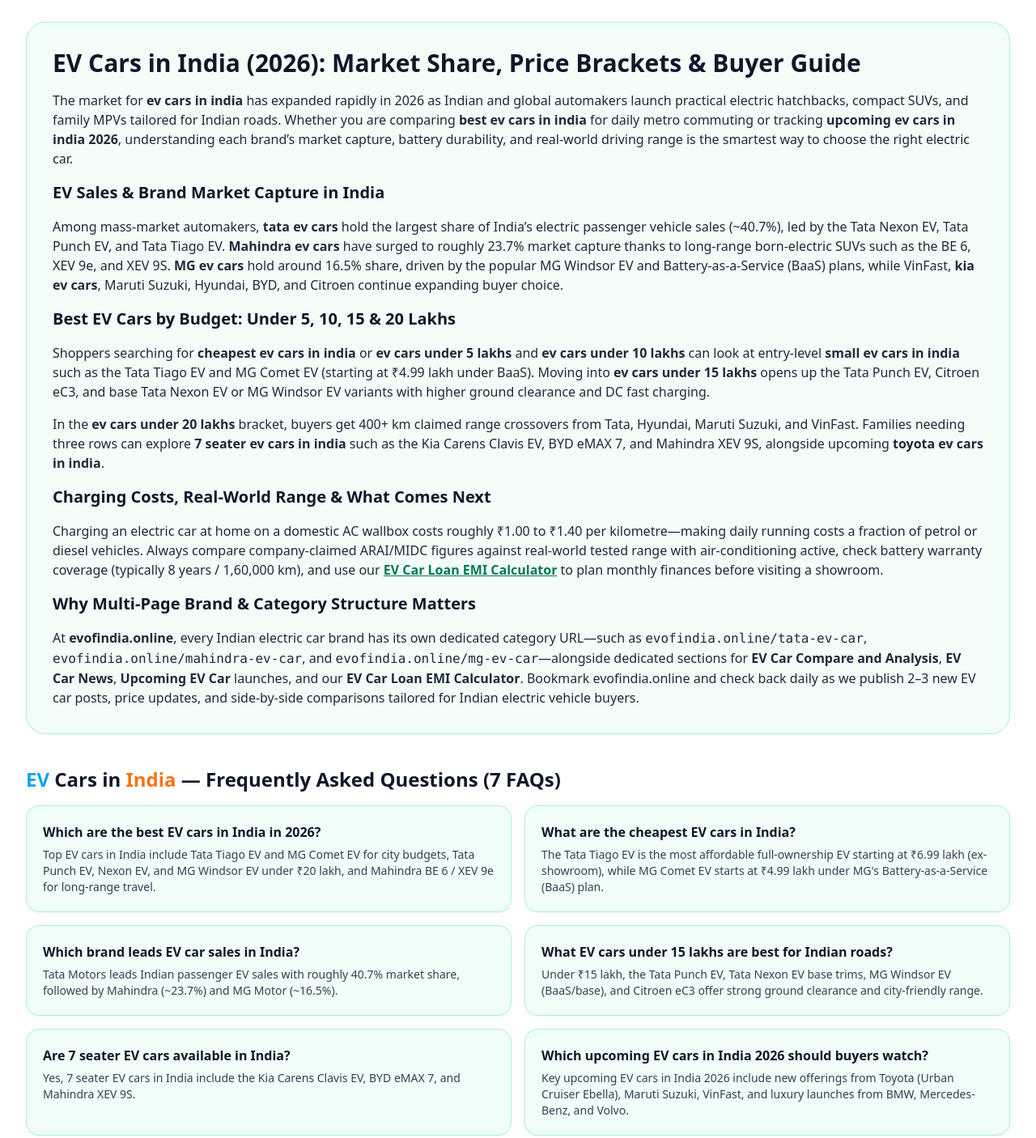
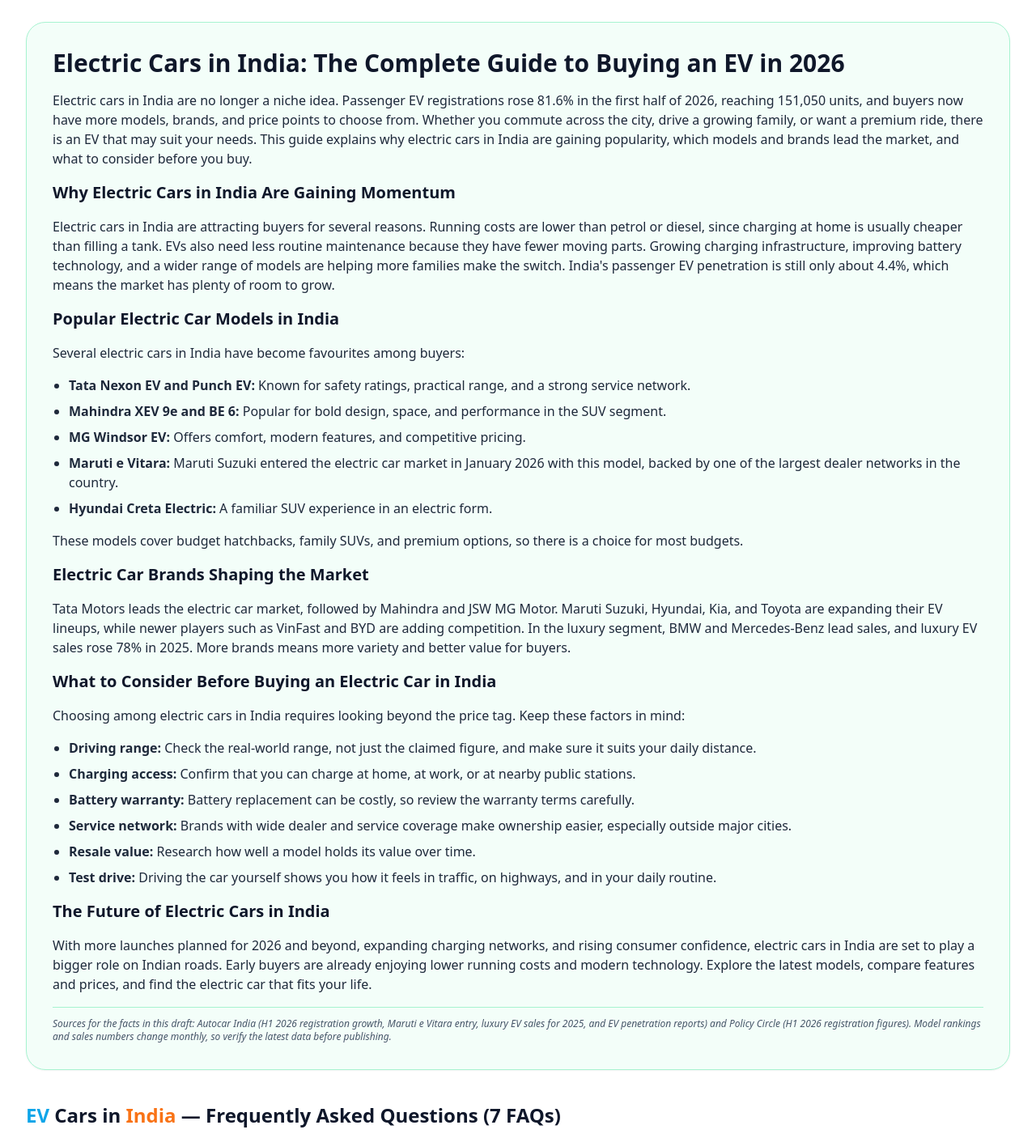
Before and after one commit to sumit1991smt-gif/EV-Cars, a plain HTML site: page index.html in a window 1280 px wide. Shown: the part 1540-2946 px from the top of the page at 81% size. Drawn offline with nearby package versions, Linux system fonts and the light colour scheme; a script that the page names is missing; files whose address does not match are found by name.

Commit message:
Add files via upload

```diff
--- a/index.html
+++ b/index.html
@@ -271,28 +271,46 @@
 
 
 <article class="mt-10 rounded-3xl border border-emerald-200 bg-emerald-50/60 p-6 sm:p-8 shadow-sm prose prose-slate max-w-none space-y-4">
-  <h2 class="text-2xl sm:text-3xl font-extrabold text-slate-900">EV Cars in India (2026): Market Share, Price Brackets &amp; Buyer Guide</h2>
+  <h2 class="text-2xl sm:text-3xl font-extrabold text-slate-900">Electric Cars in India: The Complete Guide to Buying an EV in 2026</h2>
   <p>
-    The market for <strong>ev cars in india</strong> has expanded rapidly in 2026 as Indian and global automakers launch practical electric hatchbacks, compact SUVs, and family MPVs tailored for Indian roads. Whether you are comparing <strong>best ev cars in india</strong> for daily metro commuting or tracking <strong>upcoming ev cars in india 2026</strong>, understanding each brand’s market capture, battery durability, and real-world driving range is the smartest way to choose the right electric car.
+    Electric cars in India are no longer a niche idea. Passenger EV registrations rose 81.6% in the first half of 2026, reaching 151,050 units, and buyers now have more models, brands, and price points to choose from. Whether you commute across the city, drive a growing family, or want a premium ride, there is an EV that may suit your needs. This guide explains why electric cars in India are gaining popularity, which models and brands lead the market, and what to consider before you buy.
   </p>
-  <h3 class="text-xl font-bold text-slate-900">EV Sales &amp; Brand Market Capture in India</h3>
+  <h3 class="text-xl font-bold text-slate-900">Why Electric Cars in India Are Gaining Momentum</h3>
   <p>
-    Among mass-market automakers, <strong>tata ev cars</strong> hold the largest share of India’s electric passenger vehicle sales (~40.7%), led by the Tata Nexon EV, Tata Punch EV, and Tata Tiago EV. <strong>Mahindra ev cars</strong> have surged to roughly 23.7% market capture thanks to long-range born-electric SUVs such as the BE 6, XEV 9e, and XEV 9S. <strong>MG ev cars</strong> hold around 16.5% share, driven by the popular MG Windsor EV and Battery-as-a-Service (BaaS) plans, while VinFast, <strong>kia ev cars</strong>, Maruti Suzuki, Hyundai, BYD, and Citroen continue expanding buyer choice.
+    Electric cars in India are attracting buyers for several reasons. Running costs are lower than petrol or diesel, since charging at home is usually cheaper than filling a tank. EVs also need less routine maintenance because they have fewer moving parts. Growing charging infrastructure, improving battery technology, and a wider range of models are helping more families make the switch. India&apos;s passenger EV penetration is still only about 4.4%, which means the market has plenty of room to grow.
   </p>
-  <h3 class="text-xl font-bold text-slate-900">Best EV Cars by Budget: Under 5, 10, 15 &amp; 20 Lakhs</h3>
+  <h3 class="text-xl font-bold text-slate-900">Popular Electric Car Models in India</h3>
+  <p>Several electric cars in India have become favourites among buyers:</p>
+  <ul class="list-disc pl-5 space-y-2">
+    <li><strong>Tata Nexon EV and Punch EV:</strong> Known for safety ratings, practical range, and a strong service network.</li>
+    <li><strong>Mahindra XEV 9e and BE 6:</strong> Popular for bold design, space, and performance in the SUV segment.</li>
+    <li><strong>MG Windsor EV:</strong> Offers comfort, modern features, and competitive pricing.</li>
+    <li><strong>Maruti e Vitara:</strong> Maruti Suzuki entered the electric car market in January 2026 with this model, backed by one of the largest dealer networks in the country.</li>
+    <li><strong>Hyundai Creta Electric:</strong> A familiar SUV experience in an electric form.</li>
+  </ul>
   <p>
-    Shoppers searching for <strong>cheapest ev cars in india</strong> or <strong>ev cars under 5 lakhs</strong> and <strong>ev cars under 10 lakhs</strong> can look at entry-level <strong>small ev cars in india</strong> such as the Tata Tiago EV and MG Comet EV (starting at ₹4.99 lakh under BaaS). Moving into <strong>ev cars under 15 lakhs</strong> opens up the Tata Punch EV, Citroen eC3, and base Tata Nexon EV or MG Windsor EV variants with higher ground clearance and DC fast charging.
+    These models cover budget hatchbacks, family SUVs, and premium options, so there is a choice for most budgets.
   </p>
+  <h3 class="text-xl font-bold text-slate-900">Electric Car Brands Shaping the Market</h3>
   <p>
-    In the <strong>ev cars under 20 lakhs</strong> bracket, buyers get 400+ km claimed range crossovers from Tata, Hyundai, Maruti Suzuki, and VinFast. Families needing three rows can explore <strong>7 seater ev cars in india</strong> such as the Kia Carens Clavis EV, BYD eMAX 7, and Mahindra XEV 9S, alongside upcoming <strong>toyota ev cars in india</strong>.
+    Tata Motors leads the electric car market, followed by Mahindra and JSW MG Motor. Maruti Suzuki, Hyundai, Kia, and Toyota are expanding their EV lineups, while newer players such as VinFast and BYD are adding competition. In the luxury segment, BMW and Mercedes-Benz lead sales, and luxury EV sales rose 78% in 2025. More brands means more variety and better value for buyers.
   </p>
-  <h3 class="text-xl font-bold text-slate-900">Charging Costs, Real-World Range &amp; What Comes Next</h3>
+  <h3 class="text-xl font-bold text-slate-900">What to Consider Before Buying an Electric Car in India</h3>
+  <p>Choosing among electric cars in India requires looking beyond the price tag. Keep these factors in mind:</p>
+  <ul class="list-disc pl-5 space-y-2">
+    <li><strong>Driving range:</strong> Check the real-world range, not just the claimed figure, and make sure it suits your daily distance.</li>
+    <li><strong>Charging access:</strong> Confirm that you can charge at home, at work, or at nearby public stations.</li>
+    <li><strong>Battery warranty:</strong> Battery replacement can be costly, so review the warranty terms carefully.</li>
+    <li><strong>Service network:</strong> Brands with wide dealer and service coverage make ownership easier, especially outside major cities.</li>
+    <li><strong>Resale value:</strong> Research how well a model holds its value over time.</li>
+    <li><strong>Test drive:</strong> Driving the car yourself shows you how it feels in traffic, on highways, and in your daily routine.</li>
+  </ul>
+  <h3 class="text-xl font-bold text-slate-900">The Future of Electric Cars in India</h3>
   <p>
-    Charging an electric car at home on a domestic AC wallbox costs roughly ₹1.00 to ₹1.40 per kilometre—making daily running costs a fraction of petrol or diesel vehicles. Always compare company-claimed ARAI/MIDC figures against real-world tested range with air-conditioning active, check battery warranty coverage (typically 8 years / 1,60,000 km), and use our <a href="/ev-car-loan-emi-calculator" class="font-bold text-emerald-700 underline">EV Car Loan EMI Calculator</a> to plan monthly finances before visiting a showroom.
+    With more launches planned for 2026 and beyond, expanding charging networks, and rising consumer confidence, electric cars in India are set to play a bigger role on Indian roads. Early buyers are already enjoying lower running costs and modern technology. Explore the latest models, compare features and prices, and find the electric car that fits your life.
   </p>
-  <h3 class="text-xl font-bold text-slate-900">Why Multi-Page Brand &amp; Category Structure Matters</h3>
-  <p>
-    At <strong>evofindia.online</strong>, every Indian electric car brand has its own dedicated category URL—such as <code>evofindia.online/tata-ev-car</code>, <code>evofindia.online/mahindra-ev-car</code>, and <code>evofindia.online/mg-ev-car</code>—alongside dedicated sections for <strong>EV Car Compare and Analysis</strong>, <strong>EV Car News</strong>, <strong>Upcoming EV Car</strong> launches, and our <strong>EV Car Loan EMI Calculator</strong>. Bookmark evofindia.online and check back daily as we publish 2–3 new EV car posts, price updates, and side-by-side comparisons tailored for Indian electric vehicle buyers.
+  <p class="pt-3 border-t border-emerald-200 text-xs text-slate-600 italic">
+    Sources for the facts in this draft: Autocar India (H1 2026 registration growth, Maruti e Vitara entry, luxury EV sales for 2025, and EV penetration reports) and Policy Circle (H1 2026 registration figures). Model rankings and sales numbers change monthly, so verify the latest data before publishing.
   </p>
 </article>
 
```
